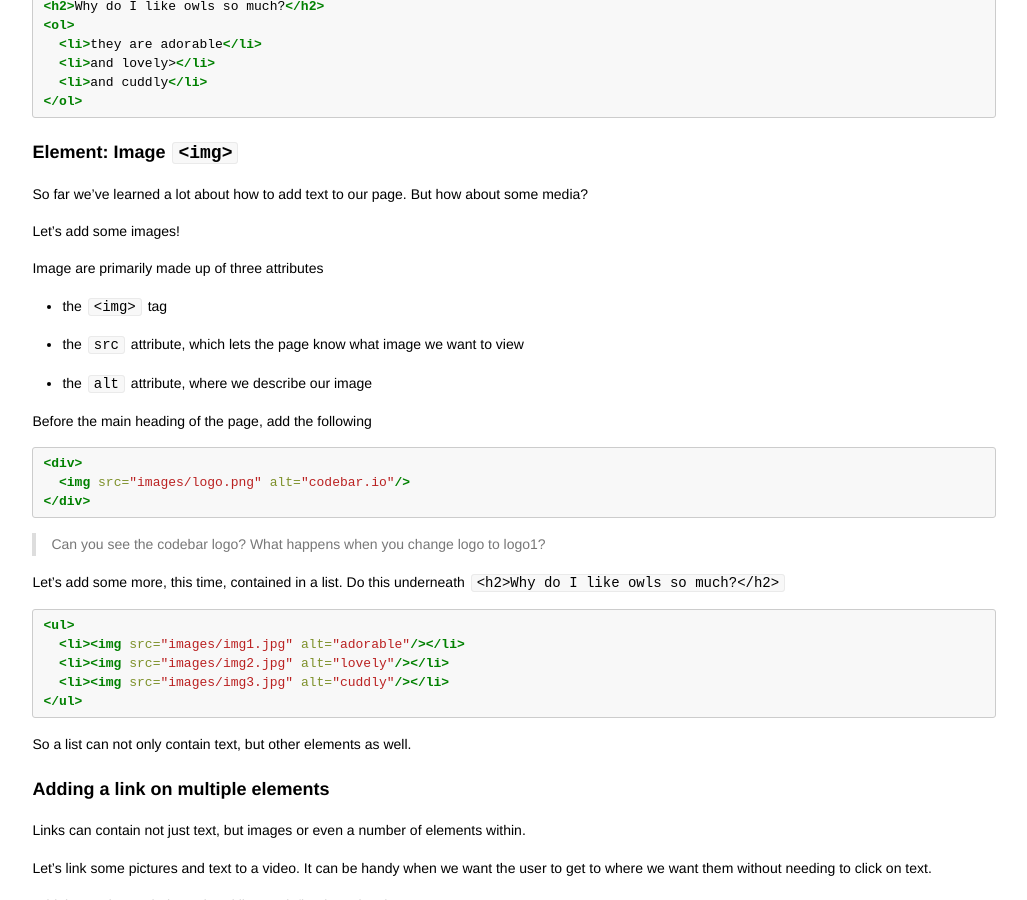
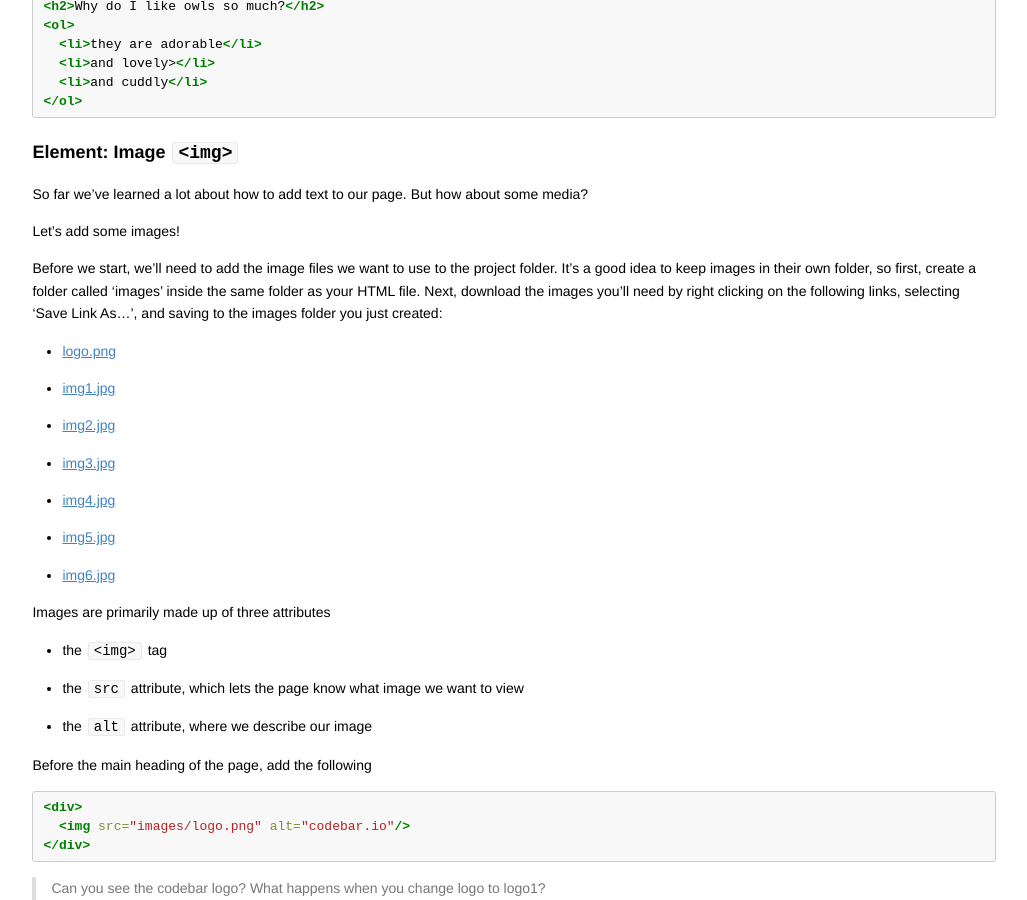
Before and after one commit to codebar/tutorials, a Jekyll site: the page built from html/lesson1/tutorial.md, in a window 1280 px wide and 900 px high, scrolled down 3897 px. Shown: the whole window, without its empty margins (126-1153 px from the left). Built offline with Jekyll 4.4.1, drawn with Linux system fonts in a browser that asks for light colours; Markdown is read by kramdown in place of the engine named in the settings.

Commit message:
Add explicit instructions for where to get images
In lesson 1, I'm not sure it's clear where to get the image files from.
This commit gives the student instuctions for downloading the images and
adding them to an /images folder.  It also makes sure the images
attributes are rendered in a list (before they weren't as the markdown
was missing a line before the list).

```diff
--- a/html/lesson1/tutorial.md
+++ b/html/lesson1/tutorial.md
@@ -220,7 +220,18 @@ So far we've learned a lot about how to add text to our page. But how about some
 
 Let's add some images!
 
-Image are primarily made up of three attributes
+Before we start, we'll need to add the image files we want to use to the project folder.  It's a good idea to keep images in their own folder, so first, create a folder called 'images' inside the same folder as your HTML file.  Next, download the images you'll need by right clicking on the following links, selecting 'Save Link As...', and saving to the images folder you just created:
+
+* [logo.png](/tutorials/html/lesson1/images/logo.png "logo.png")
+* [img1.jpg](/tutorials/html/lesson1/images/img1.jpg "img1.jpg")
+* [img2.jpg](/tutorials/html/lesson2/images/img2.jpg "img2.jpg")
+* [img3.jpg](/tutorials/html/lesson3/images/img3.jpg "img3.jpg")
+* [img4.jpg](/tutorials/html/lesson4/images/img4.jpg "img4.jpg")
+* [img5.jpg](/tutorials/html/lesson5/images/img5.jpg "img5.jpg")
+* [img6.jpg](/tutorials/html/lesson6/images/img6.jpg "img6.jpg")
+
+Images are primarily made up of three attributes
+
 * the `<img>` tag
 * the `src` attribute, which lets the page know what image we want to view
 * the `alt` attribute, where we describe our image
```
